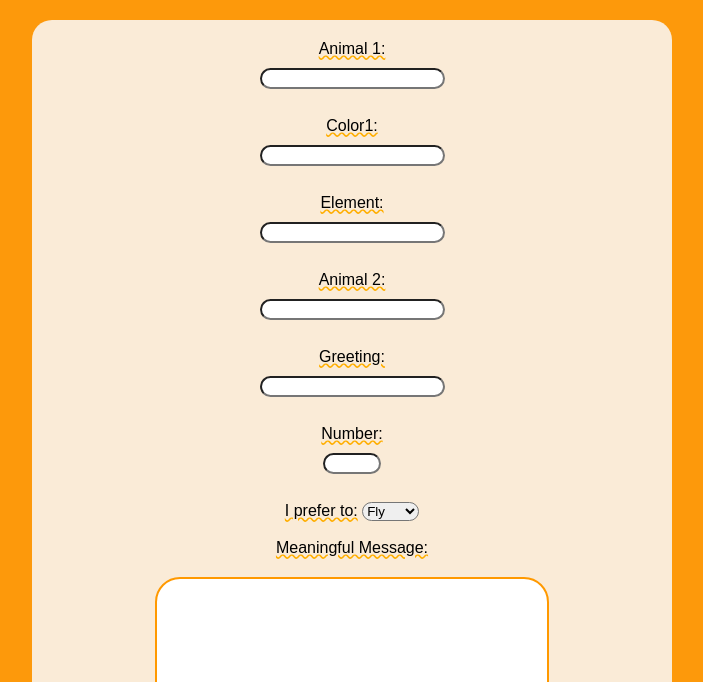
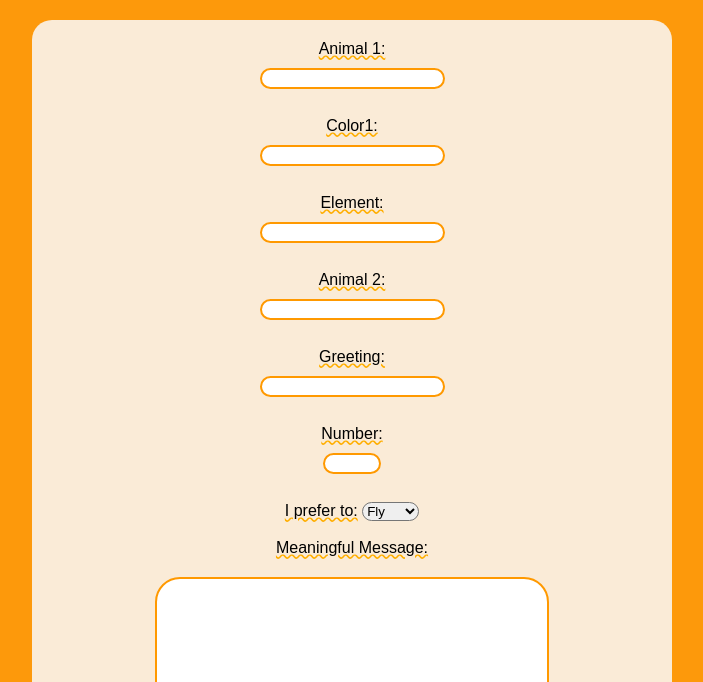
Before and after one commit to Pinotas/Form, a plain HTML site: page index.html in a window 1280 px wide. Shown: the part 118-800 px from the top of the page, without its empty margins (288-991 px from the left). Drawn offline with Linux system fonts and the light colour scheme.

Commit message:
add favicon.ico

```diff
--- a/index.html
+++ b/index.html
@@ -5,6 +5,7 @@
     <meta name="viewport" content="width=device-width, initial-scale=1.0" />
     <title>Formulário</title>
     <link rel="stylesheet" href="style.css" />
+    <link rel="shortcut icon" href="img/favicon.ico" type="image/x-icon" />
   </head>
   <header>
     <section id="top">
--- a/style.css
+++ b/style.css
@@ -21,6 +21,8 @@ form {
 input {
   margin-bottom: 20px;
   border-radius: 2em;
+  color: rgb(134, 88, 15);
+  text-align: center;
 }
 
 h1,
@@ -46,6 +48,7 @@ label {
 input {
   margin-top: 10px;
   margin-bottom: 10px;
+  border: 2px solid #ff9900;
 }
 
 #num {
```
Also changed, not shown: 1 other file.
